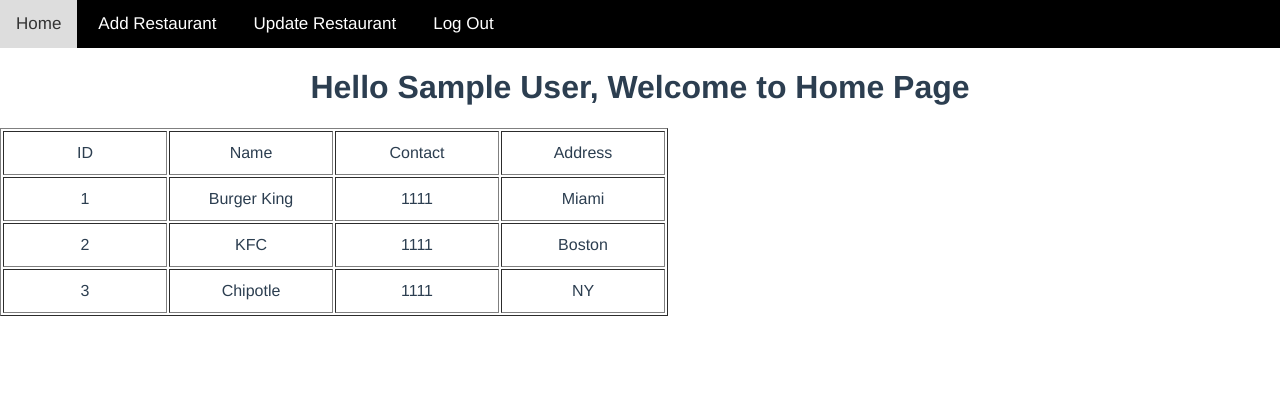
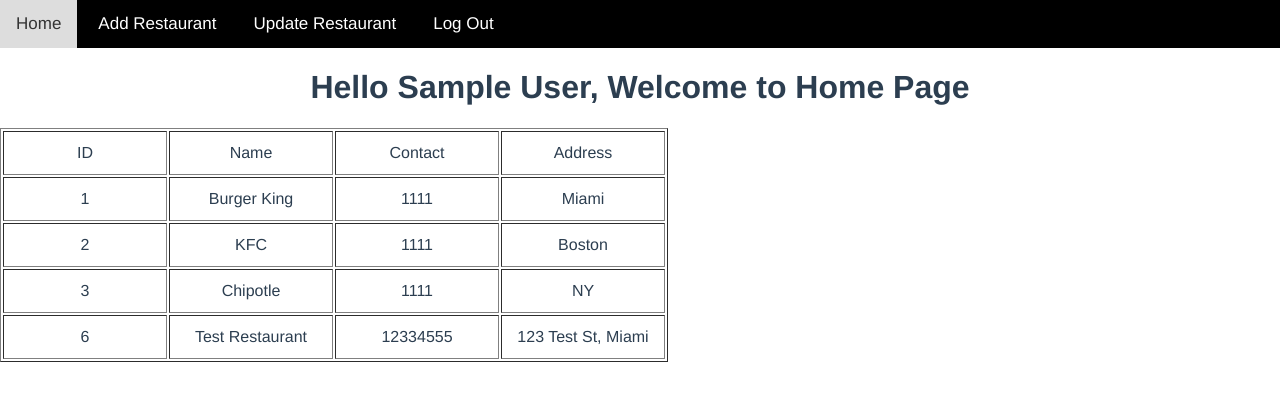
Before and after one commit to MustafovaSemra/restaurant-management-app-vue, a Vue app: page / in a window 1280 px wide. Shown: the top 400 px of the page. Built offline with nearby package versions, Linux system fonts and the light colour scheme; data requests are answered from the project's data file; sample sign-in values are in the browser's storage.

Commit message:
Add restaurant functionality

```diff
--- a/db.json
+++ b/db.json
@@ -37,6 +37,12 @@
       "name": "Chipotle",
       "contact": 1111,
       "address": "NY"
+    },
+    {
+      "name": "Test Restaurant",
+      "address": "123 Test St, Miami",
+      "contact": "12334555",
+      "id": 6
     }
   ]
 }
--- a/src/components/Add.vue
+++ b/src/components/Add.vue
@@ -20,7 +20,7 @@
       name="contact"
       placeholder="Contact"
     />
-    <button type="button">Add Restaurant</button>
+    <button type="button" @click="addRestaurant">Add Restaurant</button>
   </form>
 </template>
 
@@ -41,7 +41,11 @@ export default {
       },
     };
   },
-  methods: {},
+  methods: {
+    addRestaurant() {
+      console.log(this.restaurant, "test");
+    },
+  },
   mounted() {
     let user = localStorage.getItem("user-info");
     if (!user) {
```
